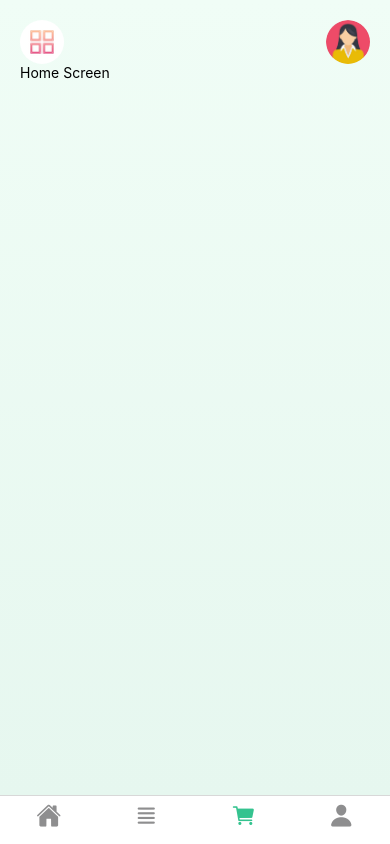
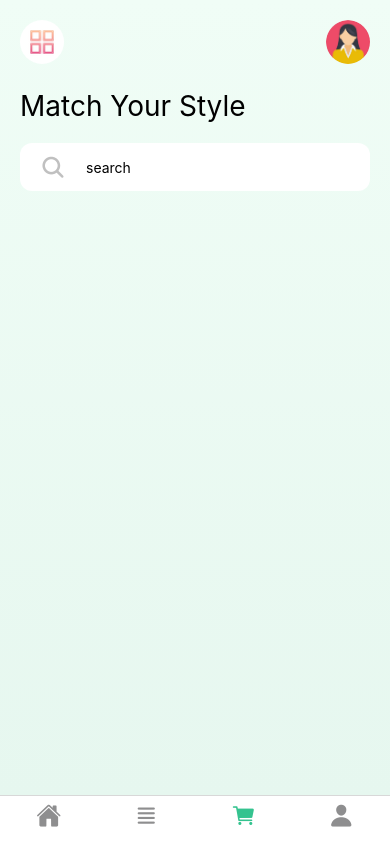
Before and after one commit to Manish10022001/FashionEcommerce, a React Native app: screen /Cart in a window 390 px wide. Built offline with nearby package versions, Linux system fonts and the light colour scheme.

Commit message:
search input field

```diff
--- a/src/screens/HomeScreen.jsx
+++ b/src/screens/HomeScreen.jsx
@@ -1,7 +1,8 @@
-import { Text, View, StyleSheet } from "react-native";
+import { Text, View, TextInput, StyleSheet } from "react-native";
 import { LinearGradient } from "expo-linear-gradient";
 import { SafeAreaProvider, SafeAreaView } from "react-native-safe-area-context";
 import Header from "../components/Header";
+import { Ionicons } from "@expo/vector-icons";
 
 export default function HomeScreen() {
   return (
@@ -9,7 +10,13 @@ export default function HomeScreen() {
       <SafeAreaView style={{ flex: 1 }}>
         <LinearGradient colors={["#f0fdf6", "#e6f7ef"]} style={styles.container}>
             <Header />
-          <Text>Home Screen</Text>
+          <Text style={styles.matchText}>Match Your Style</Text>
+          <View style={styles.inputContainer}>
+            <View style={styles.iconContainer}>
+                <Ionicons name="search" size={26} color={"#C0C0C0"}/>
+            </View>
+            <TextInput style={styles.TextInput} placeholder="search"/>
+          </View>
         </LinearGradient>
       </SafeAreaView>
     </SafeAreaProvider>
@@ -21,4 +28,23 @@ const styles = StyleSheet.create({
     flex: 1,
     padding:20,
   },
+  matchText:{
+    fontSize:28,
+    color:"#000000",
+    marginTop:25,
+  },
+  inputContainer:{
+    backgroundColor:"#FFFFFF",
+    height:48,
+    borderRadius:12,
+    flexDirection:"row",
+    alignItems:"center",
+    marginVertical:20,
+  },
+  iconContainer:{
+    marginHorizontal:20,
+  },
+  TextInput:{
+    flex:1
+  }
 });
```
